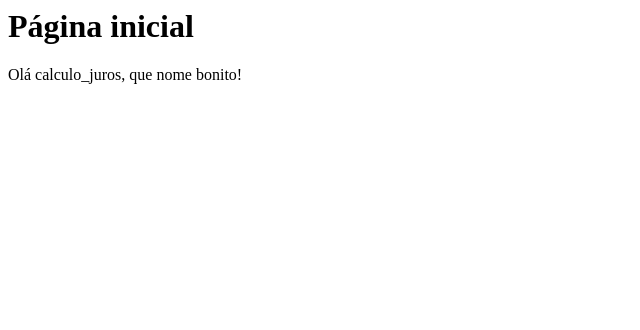
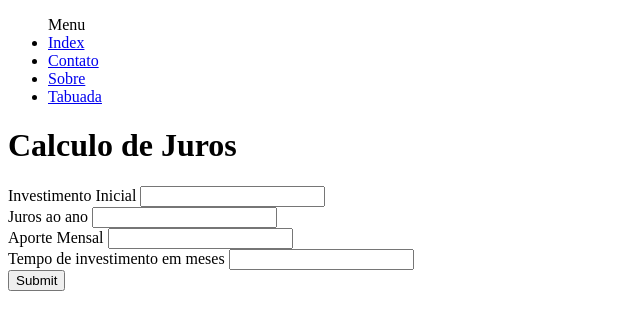
Before and after one commit to attiquetecnologia/aulaHTML, a Flask app: page /calculo_juros in a window 1280 px wide. Shown: the top 330 px of the page, without its empty margins (0-640 px from the left). Run offline with Flask 3, Linux system fonts and the light colour scheme.

Commit message:
varias aulas e exemplos

```diff
--- a/app.py
+++ b/app.py
@@ -1,13 +1,12 @@
-from flask import (Flask, render_template, request) # Importa o flask
+from flask import (Flask, render_template, request, url_for) # Importa o flask
 
 app = Flask(__name__) # cria uma instância
 
+@app.route("/")
 @app.route("/<string:nome>", methods=('GET',)) # Assina uma rota
-def index(nome): # função responsável pela página
+def index(nome=None): # função responsável pela página
     # HTML retornado
-    return f"""<h1>Página inicial</h1>
-        <p>Olá {nome}, que nome bonito!
-    """
+    return render_template('index.html')
 
 @app.route("/contato", methods=('GET',))
 def contato():
@@ -51,7 +50,23 @@ def nome(nome, sobrenome):
 def potencial(numero, potencia):
     return render_template('potencial.html', numero=numero, potencia=potencia)
 
-@app.route("/tabuada/<int:numero>", methods=("GET", ))
-def tabuada(numero):
+@app.route("/tabuada")
+@app.route("/tabuada/<numero>", methods=("GET", ))
+def tabuada(numero = None): # None desobriga o valor
+
+    if 'numero' in request.args: # se argumento existir
+        numero = request.args.get('numero') # atualiza numero
 
     return render_template('tabuada.html', numero=numero)
+
+@app.route("/calculo_juros")
+def calculo_joros():
+    total = 0
+    if 'meses' in request.args:
+        investimento = float(request.args.get('investimento_inicial'))
+        juros = float(request.args.get('juros'))
+        aporte = float(request.args.get('aporte'))
+        meses = float(request.args.get('meses'))
+        total = (investimento+aporte*meses)*juros/100
+
+    return render_template('calculo_juros.html', total=total)
--- /dev/null
+++ b/templates/calculo_juros.html
@@ -0,0 +1,23 @@
+{% extends 'layout.html' %}
+{% block content %}
+
+<h1>Calculo de Juros</h1>
+<form method="get">
+    <label>Investimento Inicial</label>
+    <input type="number" name="investimento_inicial" />
+    <br>
+    <label>Juros ao ano</label>
+    <input type="number" name="juros" />
+    <br>
+    <label>Aporte Mensal</label>
+    <input type="number" name="aporte" />
+    <br>
+    <label>Tempo de investimento em meses</label>
+    <input type="number" name="meses" />
+    <br>
+    <input type="submit" />
+</form>
+{% if total != 0 %}
+{{ total }}
+{% endif %}
+{% endblock %}
--- /dev/null
+++ b/templates/index.html
@@ -0,0 +1,5 @@
+{% extends 'layout.html' %}
+{% block content %}
+<h1>Página inicial</h1>
+        <p>Olá {{nome}}, que nome bonito!
+{% endblock %}
--- a/templates/layout.html
+++ b/templates/layout.html
@@ -6,6 +6,12 @@
     <title>Meu site</title>
 </head>
 <body>
+    <ul>Menu
+        <li><a href="/">Index</a></li>
+        <li><a href="/contato">Contato</a></li>
+        <li><a href="/sobre">Sobre</a></li>
+        <li><a href="/tabuada">Tabuada</a></li>
+    </ul>
     {% block content %}
     {% endblock %}
 </body>
```
Also changed, not shown: templates/tabuada.html (+10 -2 lines).
